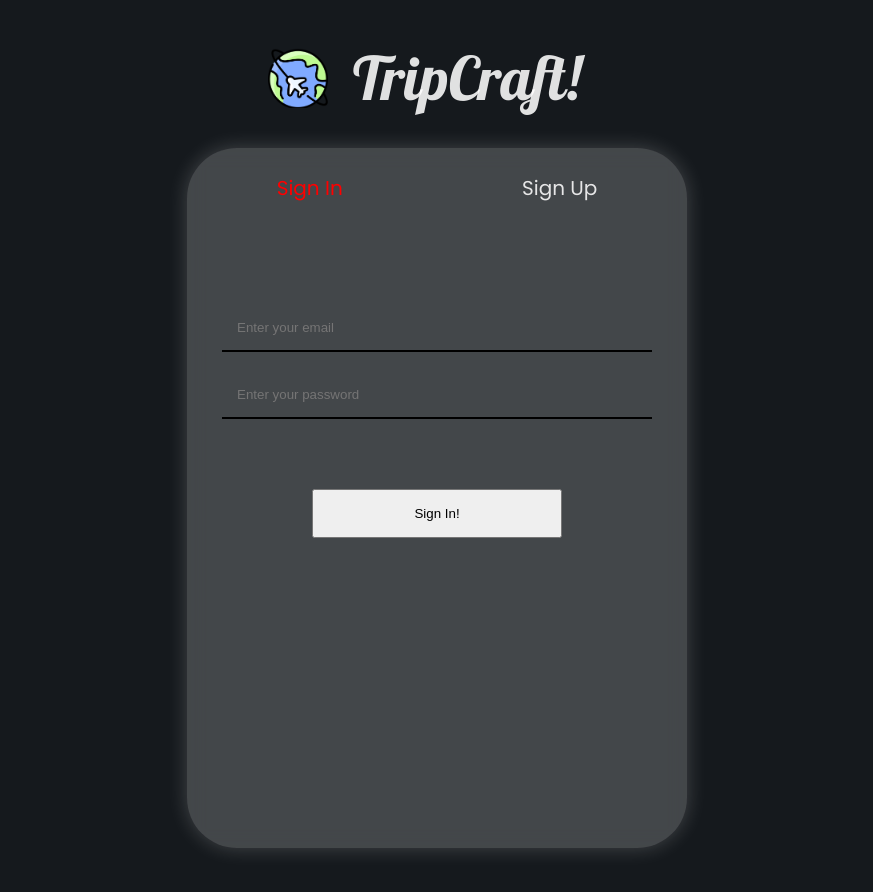
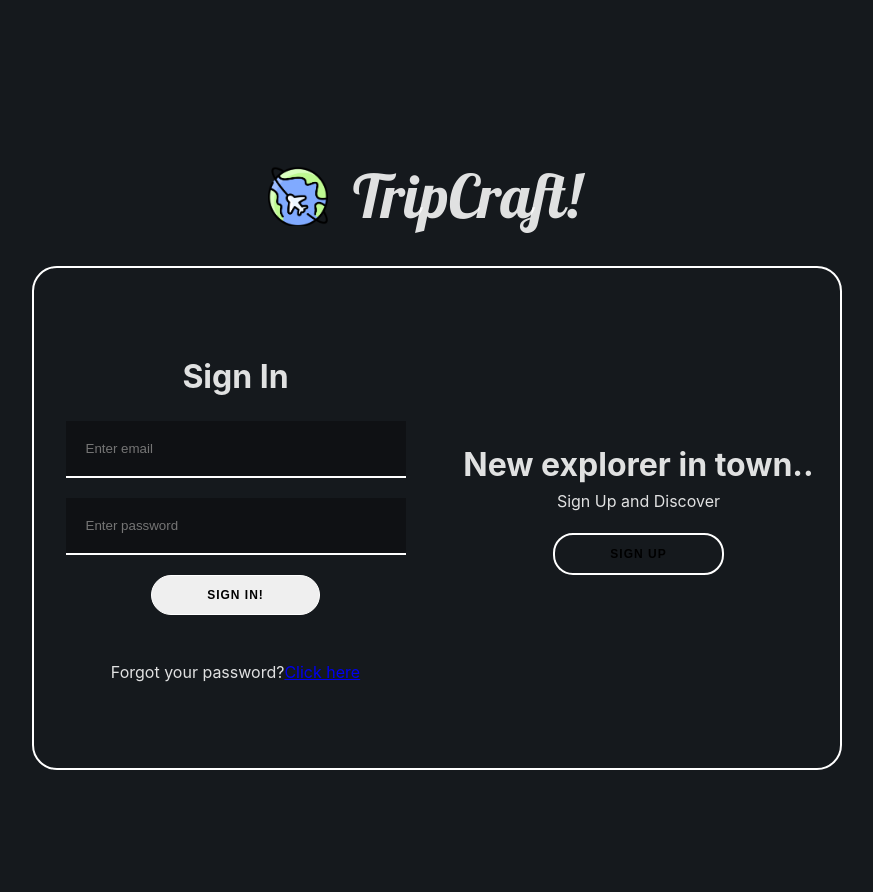
Before and after one commit to theharshrijhwani/travel_app, a React (Vite) app in the folder client/: page / in a window 1280 px wide. Shown: the top 892 px of the page, without its empty margins (203-1076 px from the left). Before the commit the page ends 856 px from the top, so only its background shows below. Built offline with nearby package versions, Linux system fonts and the light colour scheme.

Commit message:
signup signin works

```diff
--- a/client/package.json
+++ b/client/package.json
@@ -11,7 +11,8 @@
   },
   "dependencies": {
     "react": "^18.2.0",
-    "react-dom": "^18.2.0"
+    "react-dom": "^18.2.0",
+    "react-social-login-buttons": "^3.9.1"
   },
   "devDependencies": {
     "@types/react": "^18.2.15",
--- a/client/src/components/Login/Login.jsx
+++ b/client/src/components/Login/Login.jsx
@@ -6,26 +6,18 @@ import globe from "../../assets/logo.png";
 
 const Login = () => {
   useEffect(() => {
-    const signInButtton = document.getElementById("sign-in");
-    const signUpButtton = document.getElementById("sign-up");
+    const signInButton = document.getElementById("signIn");
+    const signUpButton = document.getElementById("signUp");
+    const main = document.getElementById("main");
 
-    const signInForm = document.getElementById("sign-in-form");
-    const signUpForm = document.getElementById("sign-up-form");
-
-    signInButtton.addEventListener("click", () => {
-      signInButtton.classList.add("link-current");
-      signUpButtton.classList.remove("link-current");
-      signUpForm.classList.add("form-hide");
-      signInForm.classList.remove("form-hide");
+    signUpButton.addEventListener("click", () => {
+      main.classList.add("right-panel-active");
     });
 
-    signUpButtton.addEventListener("click", () => {
-      signInButtton.classList.remove("link-current");
-      signUpButtton.classList.add("link-current");
-      signInForm.classList.add("form-hide");
-      signUpForm.classList.remove("form-hide");
+    signInButton.addEventListener("click", () => {
+      main.classList.remove("right-panel-active");
     });
-  });
+  }, []);
 
   return (
     <div className="login-div">
@@ -33,29 +25,40 @@ const Login = () => {
         <img src={globe} width={60} height={60}></img>
         <header>TripCraft!</header>
       </div>
-      <div className="login-form">
-        <div className="sign-in-opts">
-          <span id="sign-in" className="link link-current">
-            Sign In
-          </span>
-          <span id="sign-up" className="link">
-            Sign Up
-          </span>
-        </div>
-        <div id="sign-in-form" className="sign-in-div">
-          <form method="post" name="sign-in">
-            <input type="email" placeholder="Enter your email" />
-            <input type="password" placeholder="Enter your password" />
-            <button type="button">Sign In!</button>
+      <div className="container" id="main">
+        <div className="sign-up-div">
+          <form action="#">
+            <h1>Sign Up</h1>
+            <input type="text" placeholder="Enter your name" />
+            <input type="email" placeholder="Enter email" />
+            <input type="password" placeholder="Enter password" />
+            <button>Sign Up!</button>
           </form>
         </div>
-        <div id="sign-up-form" className="sign-up-div form-hide">
-          <form method="post" name="sign-in">
-            <input type="text" placeholder="Enter your name" />
-            <input type="email" placeholder="Enter your email" />
-            <input type="password" placeholder="Enter your password" />
-            <button type="button">Sign Up!</button>
+        <div className="sign-in-div">
+          <form action="#">
+            <h1>Sign In</h1>
+            <input type="email" placeholder="Enter email" />
+            <input type="password" placeholder="Enter password" />
+            <button>Sign In!</button>
+            <span>
+              Forgot your password?<a href="#">Click here</a>
+            </span>
           </form>
+        </div>
+        <div className="overlay-container">
+          <div className="overlay">
+            <div className="overlay-left">
+              <h1>Old wanderer huh!</h1>
+              <span>Continue your travel story - sign in now</span>
+              <button id="signIn">Sign In</button>
+            </div>
+            <div className="overlay-right">
+              <h1>New explorer in town..</h1>
+              <span>Sign Up and Discover</span>
+              <button id="signUp">Sign Up</button>
+            </div>
+          </div>
         </div>
       </div>
     </div>
--- a/client/src/components/Login/login.css
+++ b/client/src/components/Login/login.css
@@ -1,119 +1,196 @@
-@import url('https://fonts.googleapis.com/css2?family=Lobster&family=Poppins:wght@500&display=swap');
-@import url('https://fonts.googleapis.com/css2?family=Poppins:wght@300;400;500&display=swap');
+@import url("https://fonts.googleapis.com/css2?family=Lobster&family=Poppins:wght@500&display=swap");
+@import url("https://fonts.googleapis.com/css2?family=Poppins:wght@300;400;500&display=swap");
 
-header{
-    font-family: 'Lobster', cursive;
+header {
+  font-family: "Lobster", cursive;
 }
 
-.login-div{
-    display: flex;
-    align-items: center;
-    justify-content: center;
-    flex-direction: column;
-    /* width: max-content; */
+.login-div {
+  display: flex;
+  align-items: center;
+  justify-content: center;
+  flex-direction: column;
+  min-height: 100%;
+  margin: 10%;
 }
 
-.tagline{
-    display: flex;
-    align-items: center;
-    justify-content: space-around;
-    /* width: 100px; */
-    font-size: 60px;
+.tagline {
+  display: flex;
+  align-items: center;
+  justify-content: space-around;
+  font-size: 60px;
 }
 
-.tagline header{
-    padding: 25px;
+.tagline header {
+  padding: 25px;
 }
 
-.login-form{
-    width: 500px;
-    height: 700px;
-    background-color: rgba(255,255,255,0.2);
-    box-shadow: 0 0 20px rgba(255,255,255,0.2);
-    backdrop-filter: blur(10px);
-    border-radius: 50px;
+#line {
+  font-size: 20px;
 }
 
-.sign-in-opts{
-    font-family: 'Poppins', sans-serif;
-    margin-top: 25px;
-    display: flex;
-    align-items: center;
-    justify-content: space-around;
-    font-size: 20px;
+form {
+  display: flex;
+  flex-direction: column;
+  align-items: center;
+  justify-content: center;
+  padding: 0 50px;
+  height: 100%;
+  text-align: center;
 }
 
-.link{
-    cursor: pointer;
+input {
+  outline: none;
+  border: none;
+  background: rgba(0, 0, 0, 0.3);
+  padding: 20px;
+  border-bottom: 2px solid #fff;
+  margin-top: 20px;
+  width: 300px;
 }
 
-.link::after{
-    content: "";
-    display: block;
-    height: 2px;
-    background-color: red;
-    transform: scale(0);
-    transition: 0.2s ease-out;
+.sign-in-div form span {
+  margin-top: 25px;
 }
 
-.link-current{
-    color: red;
+.container {
+  position: relative;
+  width: 786px;
+  max-width: 100%;
+  min-height: 480px;
+  overflow: hidden;
+  border-radius: 25px;
+  border: solid 2px #fff;
+  padding: 10px;
+  box-shadow: 0 14px 28px rgba(0, 0, 0, 0, 25) 0 10px 10px rgba(0, 0, 0, 0.22);
 }
 
-.link:hover::after{
-    transform: scale(1);
+.sign-in-div,
+.sign-up-div {
+  position: absolute;
+  top: 0;
+  left: 0;
+  height: 100%;
+  transition: all 0.6s ease-in-out;
 }
 
-
-form{
-    display: flex;
-    flex-direction: column;
-    align-items: center;
-    justify-content: center;
-    /* padding: 10px; */
+.sign-up-div {
+  width: 50%;
+  opacity: 0;
+  z-index: 1;
 }
 
-.sign-in-div{
-    margin-top: 100px;
+.sign-in-div {
+  width: 50%;
+  z-index: 2;
 }
 
-.sign-in-div form input{
-    border: none;
-    outline: none;
-    border-bottom: 2px solid;
-    padding: 15px;
-    width: calc(100% - 100px);
-    margin-bottom: 20px;
-    background-color: rgb(0,0,0,0);
+h1 {
+  font-weight: bold;
+  margin: 0;
 }
 
-.sign-in-div form button{
-    width: 250px;
-    padding: 15px;
-    margin-top: 50px;
+p {
+  font-size: 14px;
+  font-weight: 100;
+  line-height: 20px;
+  letter-spacing: 0.5px;
+  margin: 15px 0 20px;
 }
 
-.sign-up-div{
-    margin-top: 100px;
+button {
+  font-size: 12px;
+  font-weight: bold;
+  padding: 12px 55px;
+  margin: 20px;
+  border-radius: 20px;
+  border: 1px solid #fff;
+  outline: none;
+  letter-spacing: 1px;
+  text-transform: uppercase;
+  transition: transform 80ms ease-in;
+  cursor: pointer;
 }
 
-.sign-up-div form input{
-    border: none;
-    outline: none;
-    border-bottom: 2px solid;
-    padding: 15px;
-    width: calc(100% - 100px);
-    margin-bottom: 20px;
-    background-color: rgb(0,0,0,0);
+button:active {
+  transform: scale(0.9);
 }
 
-.sign-up-div form button{
-    width: 250px;
-    padding: 15px;
-    margin-top: 50px;
-    border-radius: 5px;
+#signIn,
+#signUp {
+  background-color: transparent;
+  border: 2px solid #fff;
 }
 
-.form-hide{
-    display: none;
+.container.right-panel-active .sign-in-div {
+  opacity: 0;
+  transform: translateX(100%);
 }
+
+.container.right-panel-active .sign-up-div {
+  opacity: 1;
+  transform: translateX(100%);
+  z-index: 5;
+}
+
+.overlay-container {
+  position: absolute;
+  top: 0;
+  left: 50%;
+  width: 50%;
+  height: 100%;
+  overflow: hidden;
+  transition: transform 0.6s ease-in-out;
+  z-index: 100;
+}
+
+.container.right-panel-active .overlay-container {
+  transform: translateX(-100%);
+}
+
+.overlay {
+  position: relative;
+  left: -100%;
+  height: 100%;
+  width: 200%;
+  /* background: linear-gradient(to right, #ff4b28, #ff228c); */
+  transform: translateX(0);
+  transition: transform 0.6s ease-in-out;
+}
+
+.container.right-panel-active .overlay {
+  transform: translateX(50%);
+}
+
+.overlay-left,
+.overlay-right {
+  position: absolute;
+  display: flex;
+  align-items: center;
+  justify-content: center;
+  flex-direction: column;
+  /* padding: 0 px; */
+  text-align: center;
+  top: 0;
+  height: 100%;
+  width: 50%;
+  transform: translateX(0);
+  transition: transform 0.6s ease-in-out;
+}
+
+.overlay-left {
+  transform: translateX(-20%);
+}
+
+.overlay-right {
+  right: 0;
+  transform: translateX(0);
+}
+
+.container.right-panel-active .overlay-left {
+  transform: translateX(0);
+}
+
+.container.right-panel-active .overlay-right {
+  transform: translateX(20%);
+}
```
Also changed, not shown: client/src/components/Login/assets/google.png (added), 1 other file (tests, documents, lock files or other folders).
